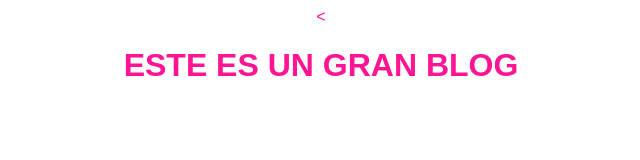
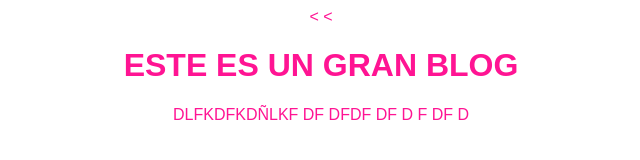
Before and after one commit to javiersanchezc/jasc-proyect, a plain HTML site: page blogpost.html in a window 1280 px wide. Shown: the whole page, without its empty margins (319-959 px from the left). Drawn offline with Linux system fonts and the light colour scheme.

Commit message:
version lista par a las ramas

```diff
--- a/blogpost.html
+++ b/blogpost.html
@@ -8,8 +8,20 @@
 </head>
 <body>
 
+ <<div id="container">
+
 
 <h1>ESTE ES UN GRAN BLOG</h1>
+<p>DLFKDFKDÑLKF
+DF
+DFDF
+DF
+D
+F
+DF
+D</p>
 
+
+</div>
 </body>
 </html>
```
